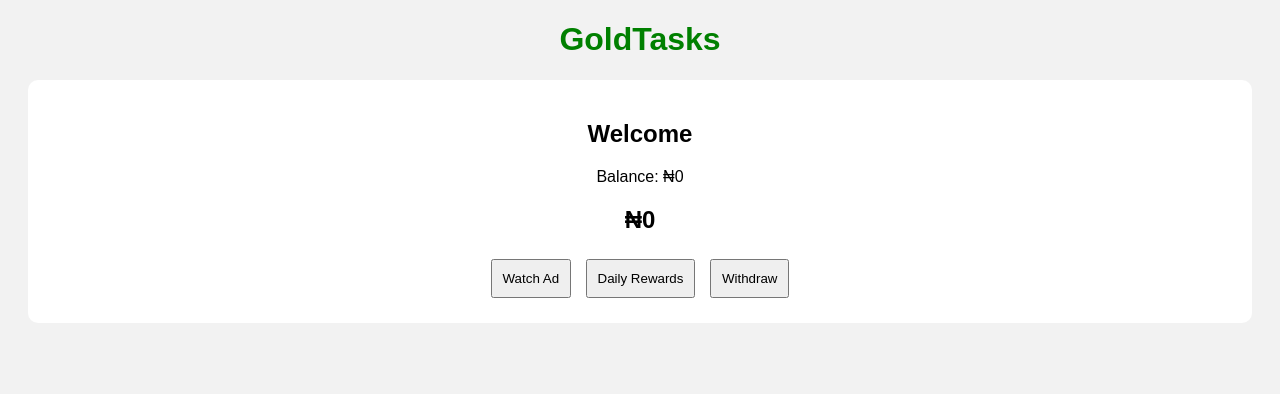
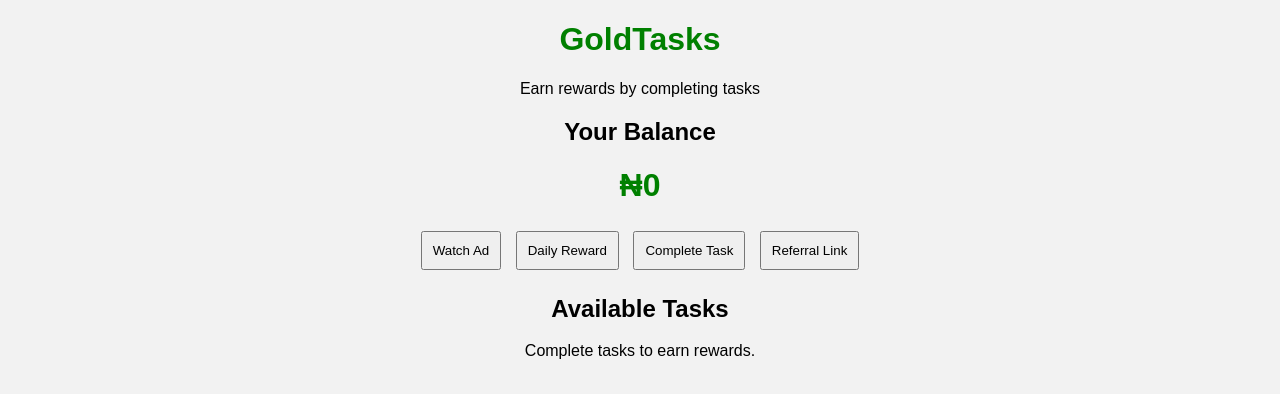
Before and after one commit to GOLDTASK2026/goldtasks-, a plain HTML site: page index.html in a window 1280 px wide. Drawn offline with Linux system fonts and the light colour scheme.

Commit message:
Update index.html

```diff
--- a/index.html
+++ b/index.html
@@ -1,22 +1,38 @@
 <!DOCTYPE html>
-<html>
+<html lang="en">
 <head>
+    <meta charset="UTF-8">
+    <meta name="viewport" content="width=device-width, initial-scale=1.0">
     <title>GoldTasks</title>
     <link rel="stylesheet" href="style.css">
 </head>
-
 <body>
 
+    <header>
         <h1>GoldTasks</h1>
+        <p>Earn rewards by completing tasks</p>
+    </header>
 
-  <div class="dashboard">
-    <h2>Welcome</h2>
-    <p>Balance: ₦0</p>
-<h2 id="balance">₦0</h2>
+    <main>
+
+        <div class="balance-card">
+            <h2>Your Balance</h2>
+            <h1 id="balance">₦0</h1>
+        </div>
+
+        <div class="buttons">
             <button onclick="watchAd()">Watch Ad</button>
-<button onclick="dailyReward()">Daily Rewards</button>
-<button onclick="withdraw()">Withdraw</button>
+            <button onclick="dailyReward()">Daily Reward</button>
+            <button onclick="completeTask()">Complete Task</button>
+            <button onclick="referral()">Referral Link</button>
         </div>
+
+        <div class="tasks">
+            <h2>Available Tasks</h2>
+            <p>Complete tasks to earn rewards.</p>
+        </div>
+
+    </main>
 
     <script src="script.js"></script>
 
```
Lines whose indentation alone changed are shown as unchanged.
